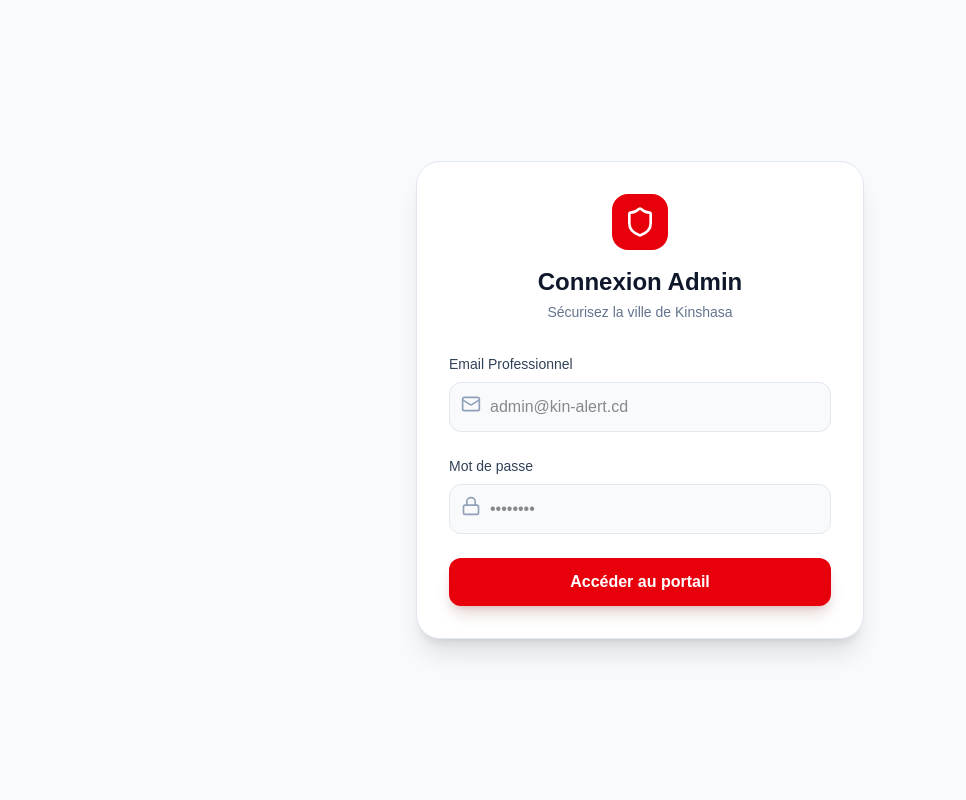
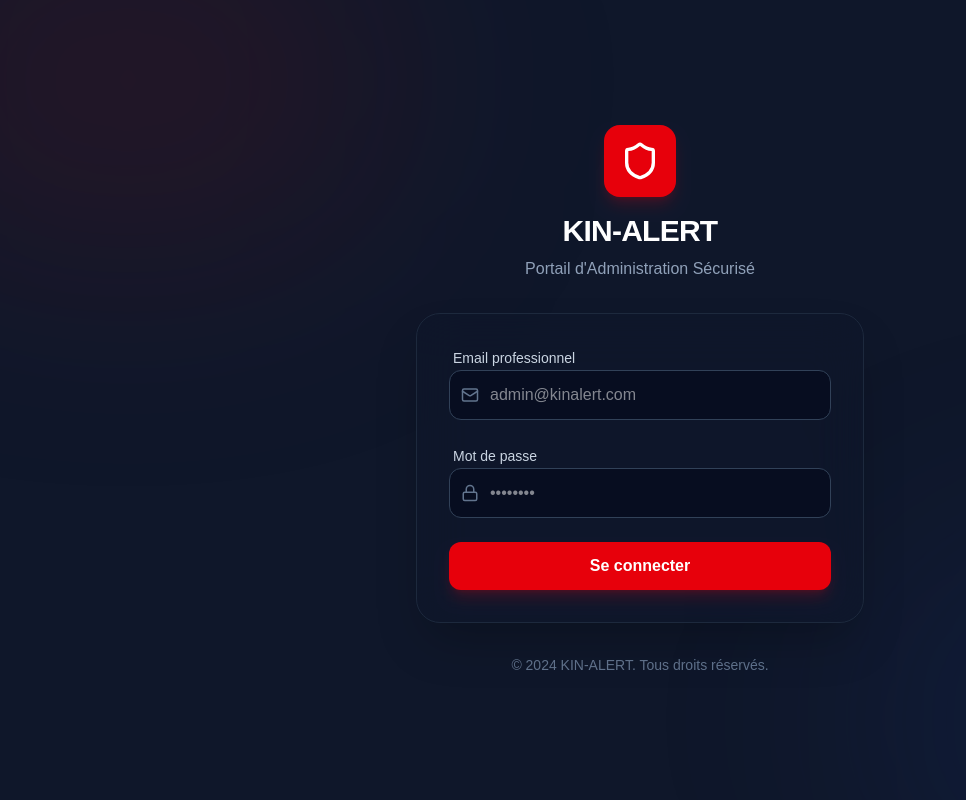
Before and after one commit to MarceloKld/kin-alert-admin, a Next.js app: page /login in a window 1280 px wide. Shown: the whole page, without its empty margins (0-966 px from the left). Built offline with nearby package versions, Linux system fonts and the light colour scheme; no server answers.

Commit message:
login correct

```diff
--- a/package.json
+++ b/package.json
@@ -10,6 +10,7 @@
   },
   "dependencies": {
     "axios": "^1.19.0",
+    "framer-motion": "^13.1.0",
     "lucide-react": "^1.31.0",
     "next": "16.3.0",
     "next-themes": "^0.4.6",
--- a/src/app/login/page.tsx
+++ b/src/app/login/page.tsx
@@ -1,96 +1,162 @@
 "use client";
-import { useState } from 'react';
-import { AuthService } from '@/services/auth.service';
-import { useRouter } from 'next/navigation';
-import { Shield, Mail, Lock, Loader2 } from 'lucide-react';
-import axios, { AxiosError } from 'axios';
+
+import { useState } from "react";
+import { useRouter } from "next/navigation";
+import { motion, AnimatePresence } from "framer-motion"; // Pour les animations premium
+import { Shield, Mail, Lock, Loader2, AlertCircle } from "lucide-react"; // Icônes premium
+import { AuthService } from "@/services/auth.service";
+import axios from "axios";
 
 export default function LoginPage() {
-    const [email, setEmail] = useState('');
-    const [password, setPassword] = useState('');
-    const [loading, setLoading] = useState(false);
-    const [error, setError] = useState('');
     const router = useRouter();
 
-    const handleLogin = async (e: React.FormEvent) => {
+    // États pour gérer le formulaire et les retours API
+    const [email, setEmail] = useState("");
+    const [password, setPassword] = useState("");
+    const [isLoading, setIsLoading] = useState(false);
+    const [error, setError] = useState<string | null>(null);
+
+    // 1. On définit d'abord une interface pour la structure des erreurs de ton API Laravel
+    interface LaravelErrorResponse {
+        message: string;
+        errors?: Record<string, string[]>; // Pour les erreurs de validation (422)
+    }
+
+    const handleSubmit = async (e: React.FormEvent) => {
         e.preventDefault();
-  setLoading(true);
-  setError('');
+        setIsLoading(true);
+        setError(null);
 
         try {
-    await AuthService.login(email, password);
-    router.push('/dashboard');
-  } catch (err: unknown) {
+            const data = await AuthService.login({ email, password });
+
+            if (data.user.role === 'utilisateur') {
+                AuthService.logout();
+                setError("Accès refusé. Ce portail est réservé à l'administration.");
+                return;
+            }
+
+            router.push("/dashboard");
+
+        } catch (err: unknown) { // <--- On utilise 'unknown' au lieu de 'any' pour la sécurité
+
+            // 2. On vérifie si c'est bien une erreur venant d'Axios
             if (axios.isAxiosError(err)) {
-      // Typage précis de la réponse d'erreur de l'API Laravel
-      const axiosError = err as AxiosError<{ message?: string }>;
-      setError(axiosError.response?.data?.message || "Identifiants invalides");
+                // 3. On "cast" la réponse pour que TS comprenne la structure (notre interface définie plus haut)
+                const serverError = err.response?.data as LaravelErrorResponse;
+
+                if (err.response?.status === 401) {
+                    setError("Identifiants incorrects. Veuillez réessayer.");
+                } else if (err.response?.status === 422) {
+                    // Affiche le message de validation spécifique de Laravel
+                    setError(serverError?.message || "Données invalides.");
                 } else {
-      setError("Une erreur inattendue est survenue");
+                    setError("Une erreur de communication avec le serveur est survenue.");
+                }
+            } else {
+                // 4. Si c'est une erreur JavaScript classique
+                setError("Une erreur inattendue est survenue.");
             }
         } finally {
-    setLoading(false);
+            setIsLoading(false);
         }
     };
 
     return (
-        <div className="min-h-screen flex items-center justify-center bg-slate-50 dark:bg-slate-950 p-4 transition-colors">
-            <div className="w-full max-w-md bg-white dark:bg-slate-900 rounded-3xl shadow-xl border border-slate-200 dark:border-slate-800 p-8">
+        <div className="min-h-screen bg-[#0f172a] flex items-center justify-center p-4 relative overflow-hidden">
+            {/* Background décoratif (Cercles animés pour le côté premium) */}
+            <div className="absolute top-[-10%] left-[-10%] w-[40%] h-[40%] bg-red-900/20 rounded-full blur-[120px]" />
+            <div className="absolute bottom-[-10%] right-[-10%] w-[40%] h-[40%] bg-blue-900/20 rounded-full blur-[120px]" />
 
-                <div className="flex flex-col items-center mb-8">
-                    <div className="bg-red-600 p-3 rounded-2xl mb-4">
-                        <Shield size={32} className="text-white" />
+            <motion.div
+                initial={{ opacity: 0, y: 20 }}
+                animate={{ opacity: 1, y: 0 }}
+                transition={{ duration: 0.5 }}
+                className="w-full max-w-md"
+            >
+                {/* Logo & Titre */}
+                <div className="text-center mb-8">
+                    <div className="inline-flex p-4 rounded-2xl bg-red-600 mb-4 shadow-lg shadow-red-600/20">
+                        <Shield size={40} className="text-white" />
                     </div>
-                    <h1 className="text-2xl font-bold text-slate-900 dark:text-white">Connexion Admin</h1>
-                    <p className="text-slate-500 dark:text-slate-400 text-sm mt-1">Sécurisez la ville de Kinshasa</p>
+                    <h1 className="text-3xl font-bold text-white tracking-tight">KIN-ALERT</h1>
+                    <p className="text-slate-400 mt-2"> Portail d&apos;Administration Sécurisé</p>
                 </div>
 
+                {/* Carte du Formulaire */}
+                <div className="bg-slate-900/50 backdrop-blur-xl border border-slate-800 p-8 rounded-3xl shadow-2xl">
+                    <form onSubmit={handleSubmit} className="space-y-6">
+
+                        {/* Affichage des erreurs avec animation */}
+                        <AnimatePresence mode="wait">
                             {error && (
-                    <div className="mb-6 p-4 bg-red-50 border-l-4 border-red-500 text-red-700 text-sm">
+                                <motion.div
+                                    initial={{ opacity: 0, height: 0 }}
+                                    animate={{ opacity: 1, height: "auto" }}
+                                    exit={{ opacity: 0, height: 0 }}
+                                    className="bg-red-500/10 border border-red-500/50 p-4 rounded-xl flex items-center gap-3 text-red-500 text-sm"
+                                >
+                                    <AlertCircle size={18} />
                                     {error}
-                    </div>
+                                </motion.div>
                             )}
+                        </AnimatePresence>
 
-                <form onSubmit={handleLogin} className="space-y-6">
-                    <div>
-                        <label className="block text-sm font-medium text-slate-700 dark:text-slate-300 mb-2">Email Professionnel</label>
+                        {/* Champ Email */}
+                        <div className="space-y-2">
+                            <label className="text-sm font-medium text-slate-300 ml-1">Email professionnel</label>
                             <div className="relative">
-                            <Mail className="absolute left-3 top-3 text-slate-400" size={20} />
+                                <Mail className="absolute left-3 top-1/2 -translate-y-1/2 text-slate-500" size={18} />
                                 <input
                                     type="email"
                                     required
                                     value={email}
                                     onChange={(e) => setEmail(e.target.value)}
-                                className="w-full pl-10 pr-4 py-3 bg-slate-50 dark:bg-slate-800 border border-slate-200 dark:border-slate-700 rounded-xl focus:ring-2 focus:ring-red-500 outline-none transition-all dark:text-white"
-                                placeholder="admin@kin-alert.cd"
+                                    className="w-full bg-slate-950/50 border border-slate-700 text-white rounded-xl py-3 pl-10 pr-4 outline-none focus:border-red-500 focus:ring-1 focus:ring-red-500 transition-all"
+                                    placeholder="admin@kinalert.com"
                                 />
                             </div>
                         </div>
 
-                    <div>
-                        <label className="block text-sm font-medium text-slate-700 dark:text-slate-300 mb-2">Mot de passe</label>
+                        {/* Champ Mot de passe */}
+                        <div className="space-y-2">
+                            <label className="text-sm font-medium text-slate-300 ml-1">Mot de passe</label>
                             <div className="relative">
-                            <Lock className="absolute left-3 top-3 text-slate-400" size={20} />
+                                <Lock className="absolute left-3 top-1/2 -translate-y-1/2 text-slate-500" size={18} />
                                 <input
                                     type="password"
                                     required
                                     value={password}
                                     onChange={(e) => setPassword(e.target.value)}
-                                className="w-full pl-10 pr-4 py-3 bg-slate-50 dark:bg-slate-800 border border-slate-200 dark:border-slate-700 rounded-xl focus:ring-2 focus:ring-red-500 outline-none transition-all dark:text-white"
+                                    className="w-full bg-slate-950/50 border border-slate-700 text-white rounded-xl py-3 pl-10 pr-4 outline-none focus:border-red-500 focus:ring-1 focus:ring-red-500 transition-all"
                                     placeholder="••••••••"
                                 />
                             </div>
                         </div>
 
+                        {/* Bouton de connexion */}
                         <button
                             type="submit"
-                        disabled={loading}
-                        className="w-full bg-red-600 hover:bg-red-700 text-white font-bold py-3 rounded-xl transition-all shadow-lg shadow-red-900/20 flex items-center justify-center gap-2 disabled:opacity-70"
+                            disabled={isLoading}
+                            className="w-full bg-red-600 hover:bg-red-700 text-white font-semibold py-3 rounded-xl shadow-lg shadow-red-600/20 transition-all flex items-center justify-center gap-2 disabled:opacity-50 disabled:cursor-not-allowed"
                         >
-                        {loading ? <Loader2 className="animate-spin" size={20} /> : "Accéder au portail"}
+                            {isLoading ? (
+                                <>
+                                    <Loader2 className="animate-spin" size={20} />
+                                    Vérification...
+                                </>
+                            ) : (
+                                "Se connecter"
+                            )}
                         </button>
                     </form>
                 </div>
+
+                {/* Footer de page */}
+                <p className="text-center text-slate-500 text-sm mt-8">
+                    &copy; 2024 KIN-ALERT. Tous droits réservés.
+                </p>
+            </motion.div>
         </div>
     );
 }
--- /dev/null
+++ b/src/services/stat.service.ts
@@ -0,0 +1,12 @@
+import api from "@/lib/axios";
+import { GlobalStats } from "@/types";
+
+export const StatService = {
+  // Récupérer les chiffres clés pour les compteurs du haut
+  getGlobalStats: async (): Promise<GlobalStats> => {
+    // On appelle ton endpoint Laravel
+    const response = await api.get("/admin/dashboard");
+    // On retourne les données (Laravel les encapsule souvent dans 'data')
+    return response.data;
+  },
+};
```
Also changed, not shown: src/components/shared/Sidebar.tsx (+70 -27 lines), src/lib/axios.ts (+22 -8 lines), src/services/auth.service.ts (+20 -6 lines), src/types/index.ts (+89 -7 lines), 1 other file (tests, documents, lock files or other folders). Lines whose indentation alone changed are shown as unchanged.
